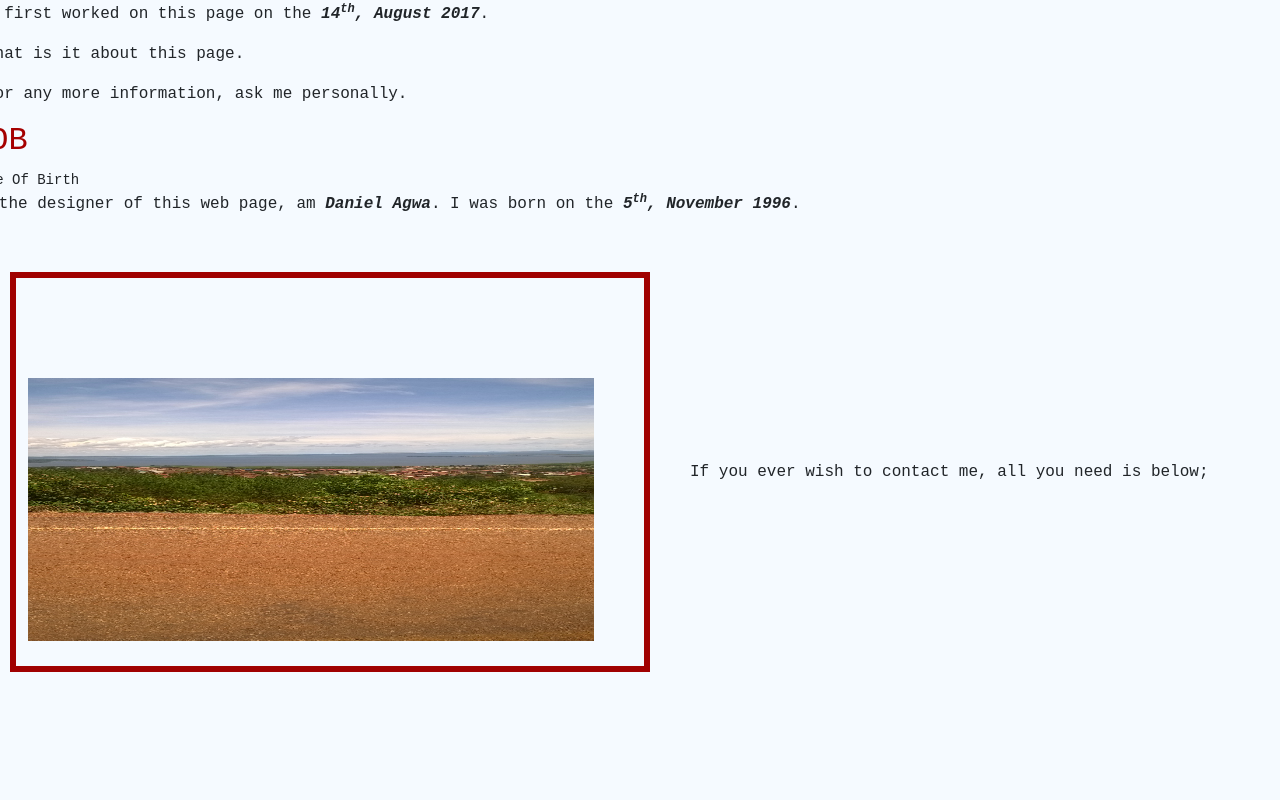
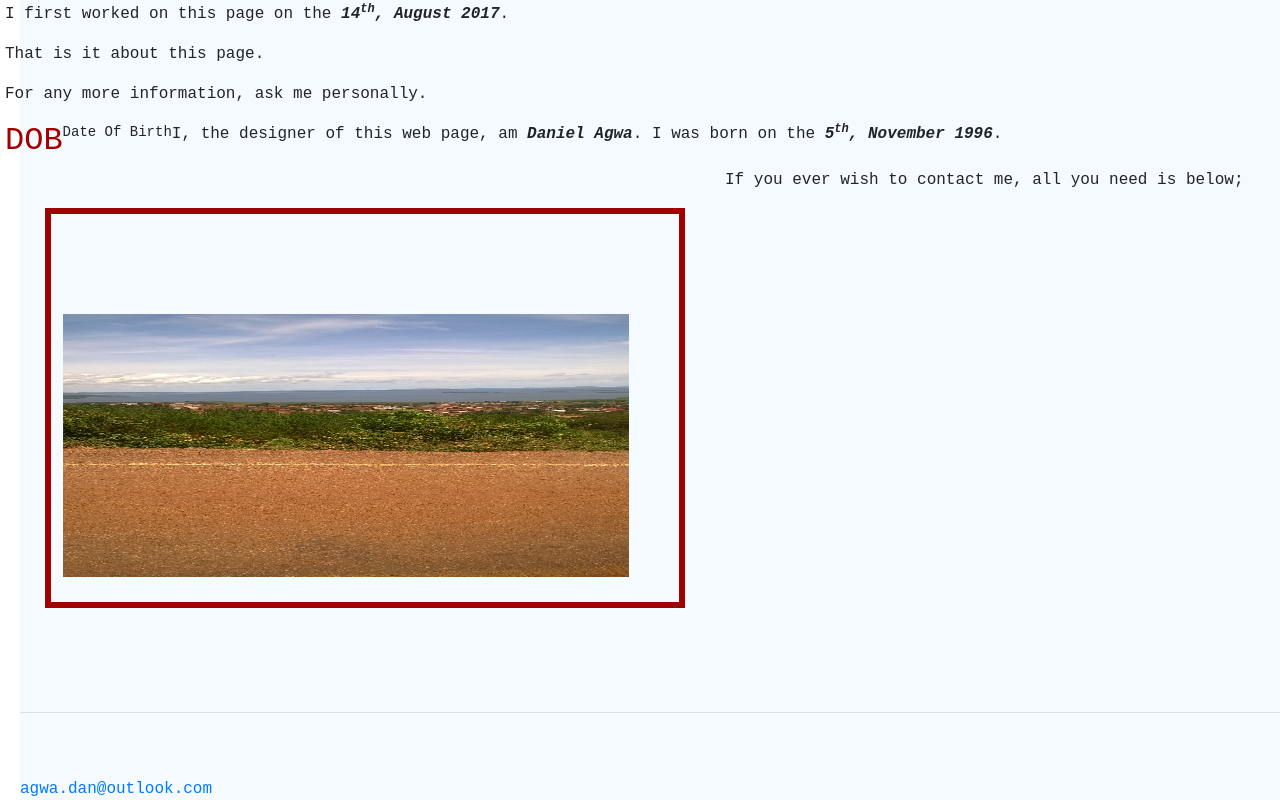
Before and after one commit to agwadan/React-Exercise, a React (Create React App) app: page / in a window 1280 px wide. Shown: the part 840-1640 px from the top of the page. Built offline with nearby package versions, Linux system fonts and the light colour scheme; the HTML template or start-up script is replaced by a standard one.

Commit message:
03:28:00 - Cover float and displays

```diff
--- a/src/components/13-stylingWithCss/contentPage.css
+++ b/src/components/13-stylingWithCss/contentPage.css
@@ -3,6 +3,7 @@
   text-align: justify;/* Align text on the page. */
   font-size: 1em;
   font-family: monospace;/* Majorly 3: serif, san-serif, monospace */
+  margin-left: 20px;
 }
 
 .service-image{/*
@@ -16,6 +17,7 @@
   height: 500px;
   background: royalblue;
   background: linear-gradient(to right top, rgb(0,0,255), rgba(0,0,255,0));
+  float: right;
 }
 
 .service-image-1{
@@ -31,6 +33,7 @@
   height: 500px;
   background: radial-gradient( red 20%,green 40%, blue 50%);
   border: 2px solid #a00101; /* size style color */
+  display: inline-block;
 }
 
 #title{
@@ -59,4 +62,5 @@
   border: 6px solid #a00101;
   padding: 100px 50px 25px 12px;/* top right bottom left */
  margin: 40px; /* Adds space around the element */
+
 }
--- a/src/components/13-stylingWithCss/contentPage.jsx
+++ b/src/components/13-stylingWithCss/contentPage.jsx
@@ -59,15 +59,13 @@ export const ContentPage = () => {
 			</div>
 
 
-			<div class="row">
-				<div>
+
 				<h2 class='subtitle' id="dob">DOB</h2><small>Date Of Birth</small>
 
 				<p class='para-text'>I, the designer of this web page, am <i><b>Daniel Agwa</b></i>. I was born on the <i><b>5<sup>th</sup>, November 1996</b></i>.</p>
 				<img id='landscape-image' src={pic} alt='pic'/>
 				If you ever wish to contact me, all you need is below;<br/><br/>
-				</div>
-			</div>
+
 
 		</div>
 		<br/><br/><hr/><br/><br/>
```
